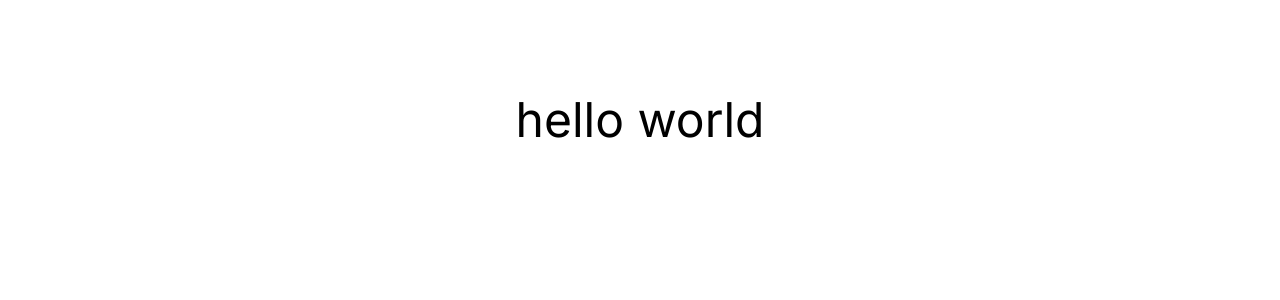
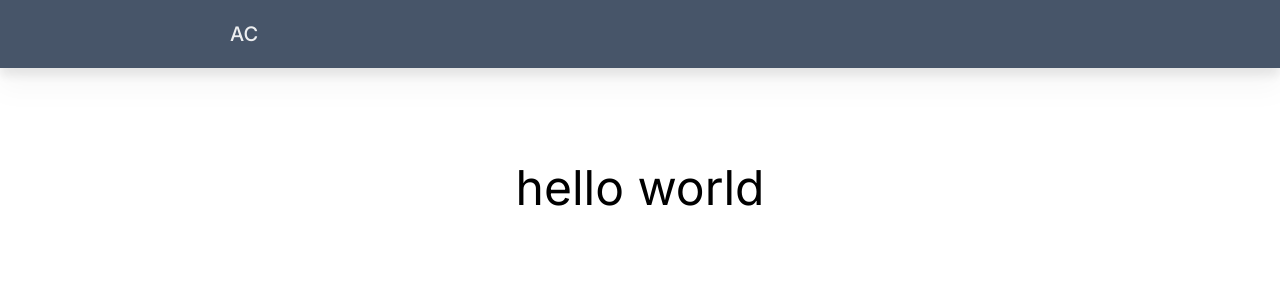
Before and after one commit to 4nth0ny1/new-blog, a Next.js app: page / in a window 1280 px wide. Shown: the top 300 px of the page. Built offline with nearby package versions, Linux system fonts and the light colour scheme.

Commit message:
added simple navbar

```diff
--- /dev/null
+++ b/app/components/Navbar.tsx
@@ -0,0 +1,14 @@
+import React from "react";
+import Link from "next/link";
+
+export default function Navbar() {
+  return (
+    <nav className="bg-slate-600 sticky p-4 top-0 drop-shadow-xl z-10">
+      <div className="prose prose-xl mx-auto flex justify-between flex-col sm:flex-row">
+        <Link href="/" className=" text-white/90 no-underline hover:text-white">
+          AC
+        </Link>
+      </div>
+    </nav>
+  );
+}
--- a/app/layout.tsx
+++ b/app/layout.tsx
@@ -1,6 +1,8 @@
 import type { Metadata } from "next";
 import { Inter } from "next/font/google";
 import "./globals.css";
+
+import Navbar from "./components/Navbar";
 
 const inter = Inter({ subsets: ["latin"] });
 
@@ -16,7 +18,8 @@ export default function RootLayout({
 }>) {
   return (
     <html lang="en">
-      <body className={`${inter.className} dark:bg-slate-800`} >
+      <body className={`${inter.className} dark:bg-slate-800`}>
+        <Navbar />
         {children}
       </body>
     </html>
```
